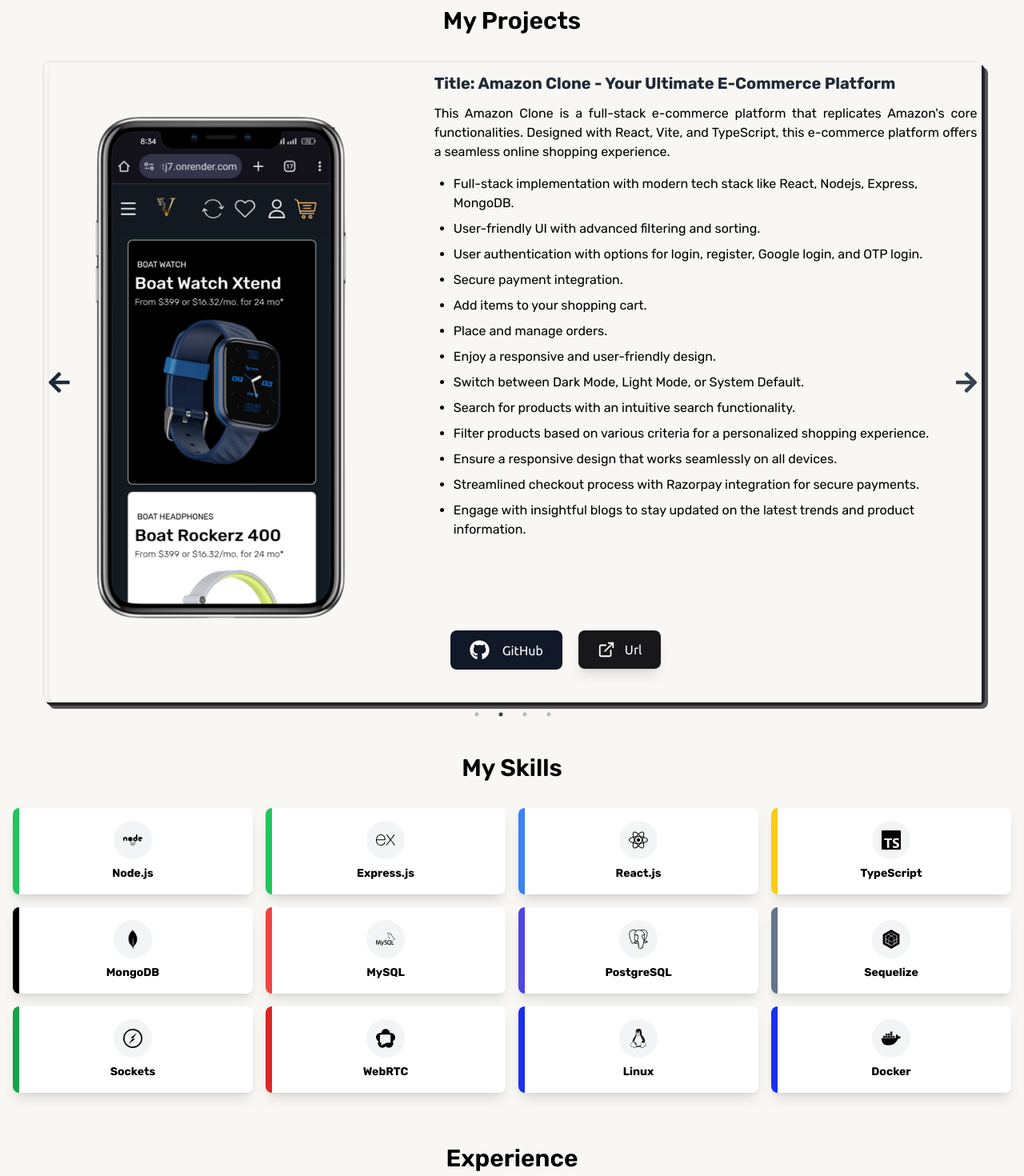
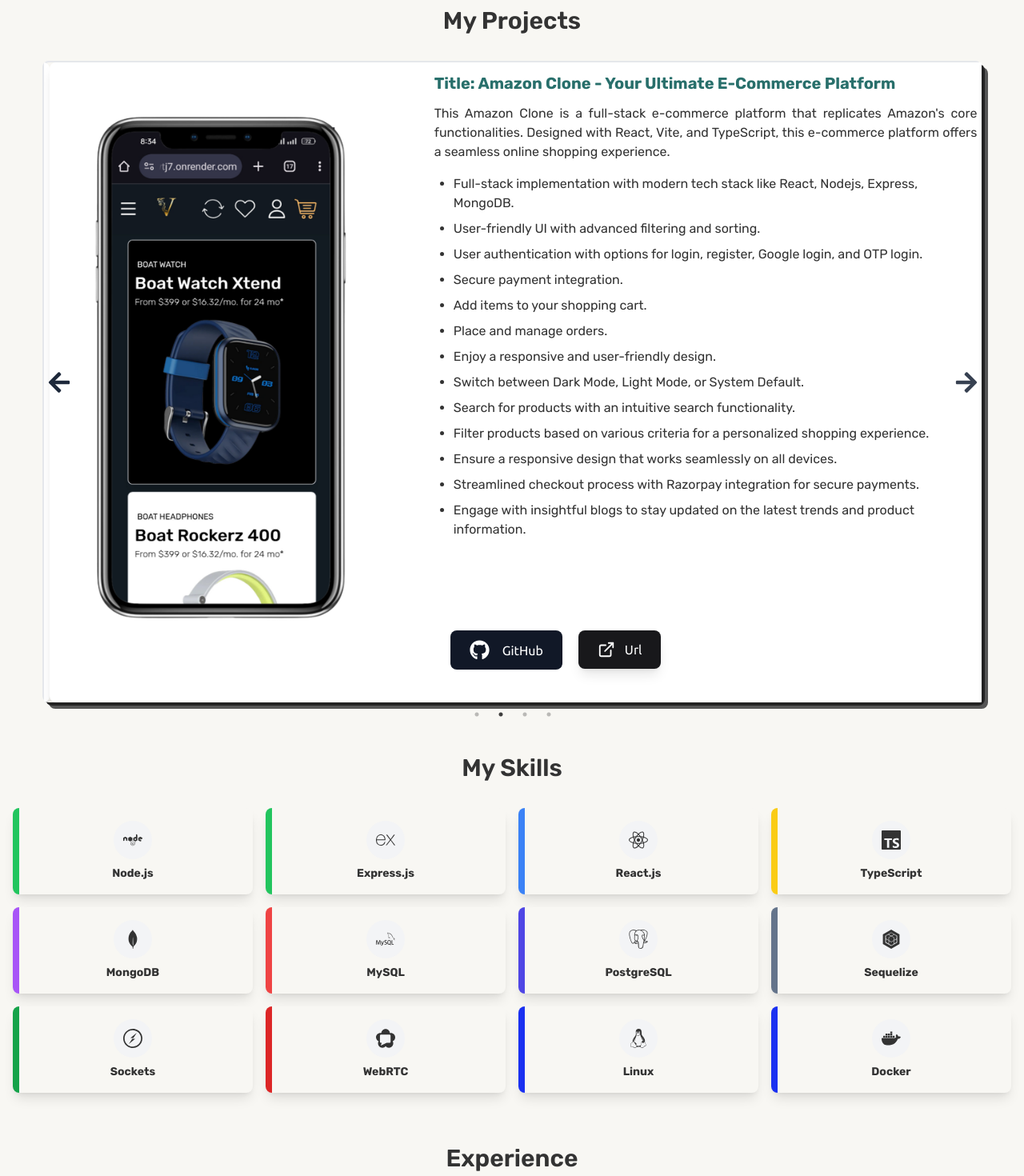
Before and after one commit to venu123143/portfolio, a React (Vite) app: page / in a window 1280 px wide. Shown: the part 620-2090 px from the top of the page at 80% size. Built offline with nearby package versions, Linux system fonts and the light colour scheme; a web font is replaced by a local one.

Commit message:
dark and light mode changes

```diff
--- a/src/components/Cards.tsx
+++ b/src/components/Cards.tsx
@@ -36,7 +36,7 @@
   {
     title: 'MongoDB',
     icon: <SiMongodb size={24} />,
-    color: 'bg-black',
+    color: 'bg-purple-500',
   },
   {
     title: 'MySQL',
@@ -82,21 +82,27 @@
       whileInView={{ opacity: 1, y: 0 }}
       viewport={{ once: true }}
       transition={{ duration: 0.6 }}
-      className="bg-white relative rounded-lg shadow-lg p-4 flex flex-col items-center"
+      style={{
+        backgroundColor: 'var(--background-color)',
+        color: 'var(--text-primary)',
+      }}
+      className=" relative dark:shadow-white/40 dark:text-white rounded-lg shadow-lg p-4 flex flex-col items-center"
     >
       <div
         className={`absolute top-0 bottom-0 left-0 w-2 rounded-l-lg ${color}`}
       ></div>
-      <div className="bg-gray-100 rounded-full p-3 mb-2">{icon}</div>
+      <div className="bg-gray-100 dark:text-black rounded-full p-3 mb-2">{icon}</div>
       <h3 className="text-sm font-rubik font-bold text-center">{title}</h3>
     </motion.div>
   );
 };
 
-const Portfolio = () => {
+const SkillsComponent = () => {
   return (
-    <div id="skills" className="bg-[#F8F7F3] py-16">
-      <h2 className="page_title">My Skills</h2>
+    <div id="skills" style={{
+      backgroundColor: 'var(--background-color)',
+    }} className=" py-16">
+      <h2 className="page_title" style={{ color: "var(--text-primary)" }}>My Skills</h2>
       <div className="container mx-auto px-4 grid grid-cols-2 sm:grid-cols-3 md:grid-cols-4 gap-4">
         {Skills.map((item, index) => (
           <SkillCard key={index} {...item} />
@@ -106,4 +112,4 @@
   );
 };
 
-export default Portfolio;
+export default SkillsComponent;
--- a/src/components/Contact.tsx
+++ b/src/components/Contact.tsx
@@ -108,13 +108,14 @@
     };
 
     return (
-        <div id="contactme" className="bg-[#F8F7F3] p-8 w-full relative">
+        <div id="contactme"
+            style={{
+                backgroundColor: 'var(--background-color)',
+            }} className="p-8 w-full relative">
             <div className="">
                 <div className="">
-                    <h1 className="page_title">Contact Information</h1>
-                    {/* <p className="text-gray-600">Here's how you can reach us.</p> */}
+                    <h2 className="page_title" style={{ color: "var(--text-primary)" }}>Contact Information</h2>
                 </div>
-
                 <div className="relative">
                     {showLeftArrow && (
                         <motion.div
--- a/src/components/Experience.tsx
+++ b/src/components/Experience.tsx
@@ -1,41 +1,19 @@
 
-import React, { useRef } from 'react';
+import React from 'react';
 import ExperienceCard from '../ui/ExperienceUi';
 
 
 
 const Experience: React.FC = () => {
-  const componentRef = useRef<HTMLDivElement>(null);
-
-  // useEffect(() => {
-  //   const observer = new IntersectionObserver(
-  //     ([entry]) => {
-  //       if (entry.isIntersecting) {
-  //       }
-  //     },
-  //     {
-  //       threshold: 0.1 // Trigger when 10% of the component is visible
-  //     }
-  //   );
-
-  //   if (componentRef.current) {
-  //     observer.observe(componentRef.current);
-  //   }
-
-  //   return () => {
-  //     if (componentRef.current) {
-  //       observer.unobserve(componentRef.current);
-  //     }
-  //   };
-  // }, []);
-
   return (
     <div
-      ref={componentRef} id="experience"
-      className=" bg-[#F8F7F3] relative overflow-hidden"
+      id="experience"
+      style={{
+        backgroundColor: 'var(--background-color)',
+      }}
+      className=" relative overflow-hidden"
     >
-      <h2 className="page_title">Experience</h2>
-
+      <h2 className="page_title" style={{ color: "var(--text-primary)" }}>Experience</h2>
       <ExperienceCard />
     </div>
   );
--- a/src/components/Home.tsx
+++ b/src/components/Home.tsx
@@ -8,7 +8,7 @@
         <div
             id="home"
             className=" p-8 flex flex-col gap-6 items-center justify-between md:flex-row"
-            style={{ backgroundColor: "var(--background-color)" }} // dynamic background color
+            style={{ backgroundColor: "var(--background-color)" }}
         >
             {/* Left Section */}
             <motion.div
--- a/src/components/Projects.tsx
+++ b/src/components/Projects.tsx
@@ -156,8 +156,8 @@
     }, []);
 
     return (
-        <div id="projects" className="w-full bg-[#F8F7F3] flex flex-col justify-center items-center font-inter">
-            <h2 className="page_title">My Projects</h2>
+        <div style={{ backgroundColor: "var(--background-color)" }} id="projects" className="w-full flex flex-col justify-center items-center font-inter">
+            <h2 className="page_title" style={{ color: "var(--text-primary)" }}>My Projects</h2>
             {loading ? (
                 <div className="flex items-center justify-center">
                     <ClipLoader size={50} color="#4A90E2" />
@@ -198,7 +198,8 @@
 const ProjectCard: React.FC<CardProps> = ({ heading, description, link, image, url, bulletPoints, className }) => {
     return (
         <motion.div
-            className={"relative sm:h-screen rounded-lg bg-[#F8F7F3] shadow-lg hover:shadow-2xl overflow-hidden transform transition duration-300"}
+            style={{ backgroundColor: "var(--card-bg)" }}
+            className={"relative sm:h-screen rounded-lg  shadow-lg hover:shadow-2xl overflow-hidden transform transition duration-300"}
             initial={{ opacity: 0, y: 50 }}
             animate={{ opacity: 1, y: 0 }}
             transition={{ duration: 0.5 }} >
@@ -215,14 +216,14 @@
                 {/* Right Side: Content */}
                 <div className="p-3">
                     <div className="h-[90%] overflow-y-auto no-scrollbar">
-                        <h2 className="text-xl font-bold text-gray-800 mb-3 font-rubik">
+                        <h2 style={{ color: "var(--accent-color)" }} className="text-xl font-bold mb-3 font-rubik">
                             {heading}
                         </h2>
-                        <p className="text-black mb-4 font-rubik text-justify">
+                        <p style={{ color: "var(--text-primary)" }} className=" mb-4 font-rubik text-justify">
                             {description}
                         </p>
                         {bulletPoints && bulletPoints.length > 0 && (
-                            <ul className="list-disc pl-6 mb-4 space-y-2 font-rubik text-black">
+                            <ul style={{ color: "var(--text-primary)" }} className="list-disc pl-6 mb-4 space-y-2 font-rubik">
                                 {bulletPoints.map((point, index) => (
                                     <li key={index}>{point}</li>
                                 ))}
--- a/src/css/index.css
+++ b/src/css/index.css
@@ -33,9 +33,11 @@
 :root {
   --background-color: #F8F7F3;
   --text-primary: #333333;
-  --accent-color: #4A90E2;
+  --accent-color: #286F6B;
+  /* --accent-color: #4A90E2; */
   --accent-color-alt: #007AFF;
   --button-bg: #333333;
+  --card-bg: #ffffff;
 }
 
 .dark {
@@ -44,4 +46,5 @@
   --accent-color: #ff4081;
   --accent-color-alt: #ff79c6;
   --button-bg: #444444;
+  --card-bg: #373c3f;
 }
```
